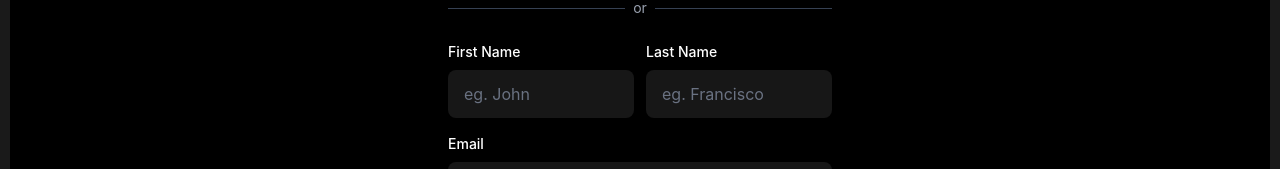
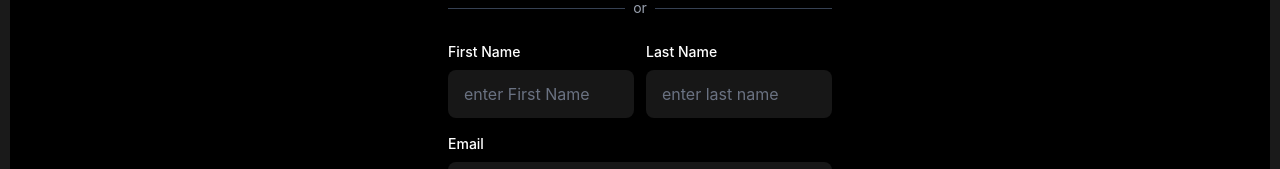
Before and after one commit to SOUMYA-M-dot/CareerX-supreme-hackathon, a React (Vite) app in the folder Frontend/: page /register in a window 1280 px wide. Shown: the part 315-484 px from the top of the page. Built offline with nearby package versions, Linux system fonts and the light colour scheme; no server answers.

Commit message:
Update Register.jsx

```diff
--- a/Frontend/src/pages/Register.jsx
+++ b/Frontend/src/pages/Register.jsx
@@ -61,10 +61,10 @@ export default function SignUpForm() {
   };
 
   // Input common styling
-  const inputStyle = "w-full bg-neutral-900 text-white rounded-lg px-4 py-3 placeholder-gray-500 focus:ring-1 focus:ring-white focus:outline-none border-none shadow-md transition-all";
+  const inputStyle = "w-full bg-neutral-900 text-white rounded-lg px-4 py-3 placeholder-gray-500 focus:ring-1 focus:ring-white focus:outline-none border-none shadow-md transition-all duration-300 ease-in-out focus:scale-105 hover:scale-105";
 
   // Button common styling
-  const socialButtonStyle = "flex items-center justify-center gap-2 py-3 px-4 rounded-lg transition-colors border border-white/20 hover:border-white text-white bg-black/50 hover:bg-white/5 shadow-lg";
+  const socialButtonStyle = "flex items-center justify-center gap-2 py-3 px-4 rounded-lg transition-all duration-300 ease-in-out focus:scale-105 hover:scale-105 border border-white/20 hover:border-white text-white bg-black/50 hover:bg-white/5 shadow-lg";
 
   return (
     <div className="min-h-screen bg-black flex flex-col items-center justify-center p-4 font-['Inter']">
@@ -139,7 +139,7 @@ export default function SignUpForm() {
               <input
                 type="text"
                 name="firstName"
-                placeholder="eg. John"
+                placeholder="enter First Name"
                 value={formData.firstName}
                 onChange={handleChange}
                 className={inputStyle}
@@ -152,8 +152,8 @@ export default function SignUpForm() {
               </label>
               <input
                 type="text"
-                name="lastName"
-                placeholder="eg. Francisco"
+                name="lastname"
+                placeholder="enter last name"
                 value={formData.lastName}
                 onChange={handleChange}
                 className={inputStyle}
@@ -193,7 +193,7 @@ export default function SignUpForm() {
               <button
                 type="button" // Use type="button" to prevent form submission
                 onClick={() => setShowPassword(!showPassword)}
-                className="absolute right-3 top-1/2 transform -translate-y-1/2 text-gray-400 hover:text-white transition-colors"
+                className="absolute right-3 top-1/2 transform -translate-y-1/2 text-gray-400 hover:text-white transition-all duration-300 ease-in-out focus:scale-125 hover:scale-125"
               >
                 {showPassword ? <EyeOff size={20} /> : <Eye size={20} />}
               </button>
@@ -204,7 +204,7 @@ export default function SignUpForm() {
           {/* Sign Up Button */}
           <button
             onClick={handleSubmit}
-            className="w-full bg-white hover:bg-gray-100 text-black font-bold py-3 px-4 rounded-lg shadow-xl transition-colors mt-6"
+            className="w-full bg-white hover:bg-gray-100 text-black font-bold py-3 px-4 rounded-lg shadow-xl transition-all duration-300 ease-in-out focus:scale-110 hover:scale-110 mt-6"
           >
             Sign Up
           </button>
```
